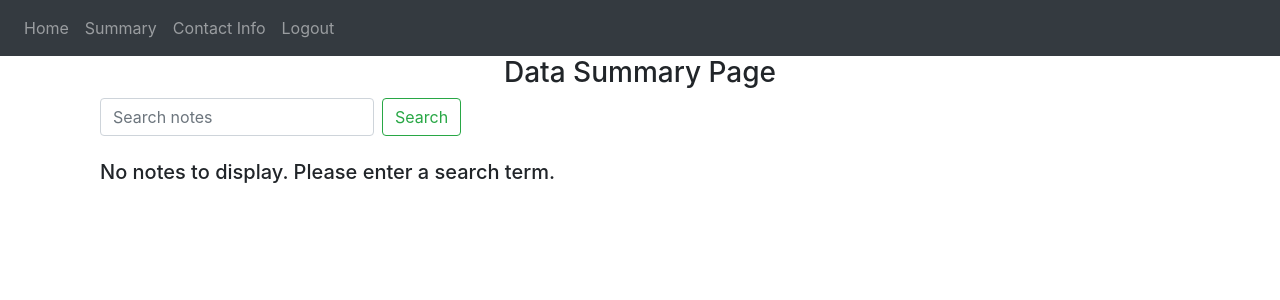
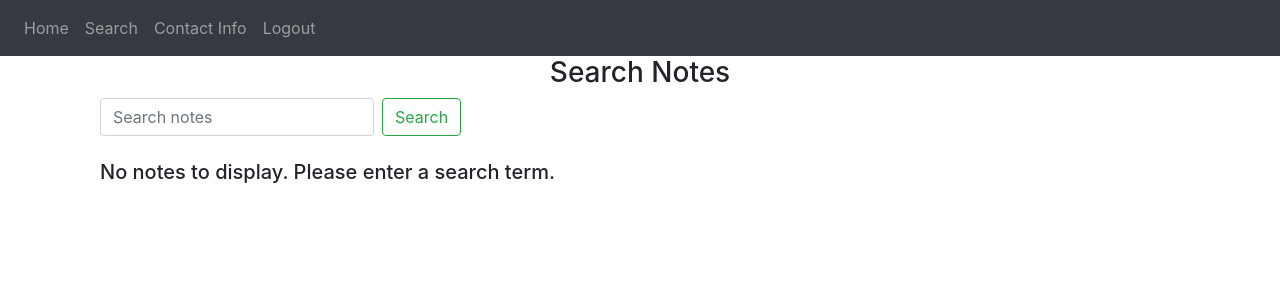
Before and after one commit to SamuelRogerCrespo/GolfProject, a Flask app: page /summary in a window 1280 px wide. Shown: the top 300 px of the page. Run offline with Flask 3, Linux system fonts and the light colour scheme; the visitor is signed in with stand-in values (Sample User, id 1); some libraries are stand-ins or nearby versions.

Commit message:
Enhanced Search

```diff
--- a/website/templates/base.html
+++ b/website/templates/base.html
@@ -26,7 +26,7 @@
             <div class="navbar-nav">
                 {% if user.is_authenticated %}
                     <a class="nav-item nav-link" id="home" href="/">Home</a>
-                    <a class="nav-item nav-link" id="summary" href="/summary">Summary</a>
+                    <a class="nav-item nav-link" id="summary" href="/summary">Search</a>
                     <a class="nav-item nav-link" id="contact" href="/contactinfo">Contact Info</a>
                     <a class="nav-item nav-link" id="logout" href="/logout">Logout</a>
                 {% else %}
--- a/website/templates/summary.html
+++ b/website/templates/summary.html
@@ -1,9 +1,9 @@
 {% extends "base.html" %}
-{% block title %}Summary{% endblock %}
+{% block title %}Search{% endblock %}
 
 {% block content %}
 <div class="container">
-    <h3 align="center">Data Summary Page</h3>
+    <h3 align="center">Search Notes</h3>
 
     <!-- Search Form -->
     <form method="POST" class="form-inline my-2 my-lg-0">
```
Also changed, not shown: instance/database.db.
